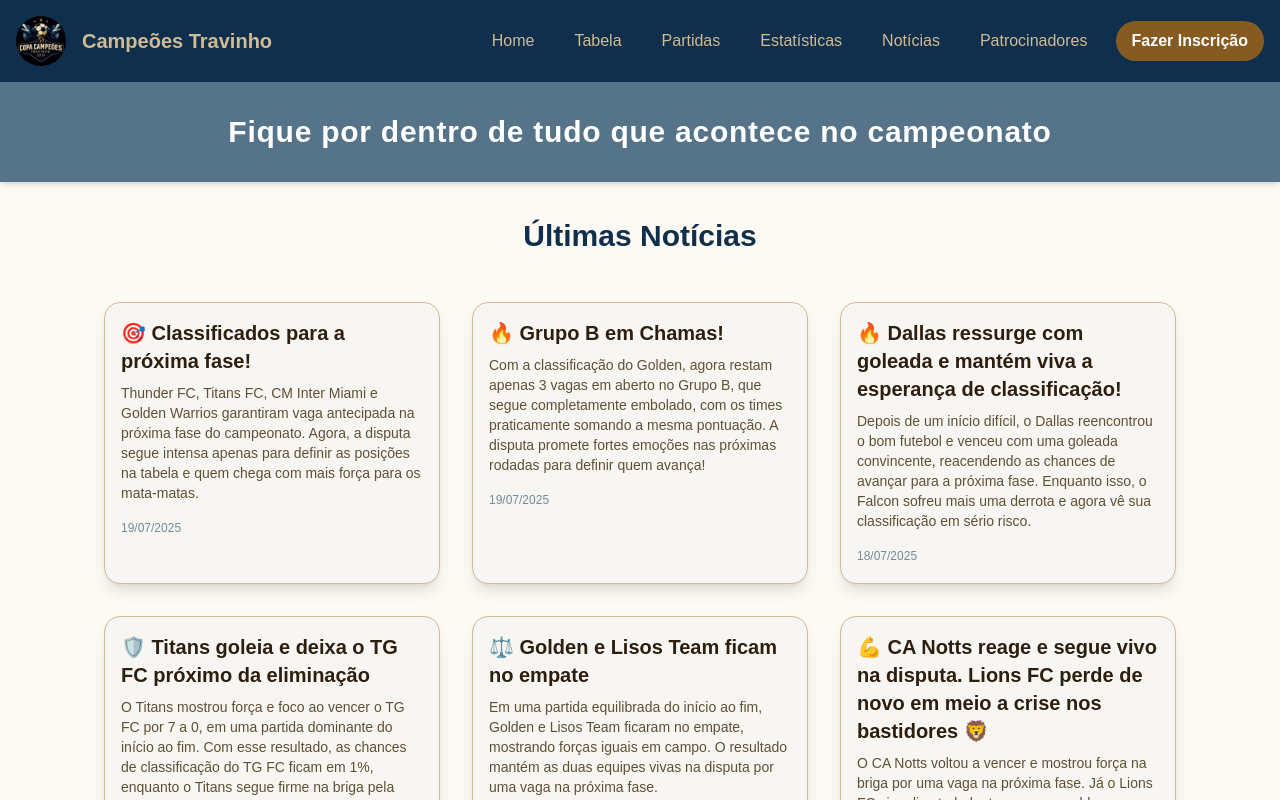
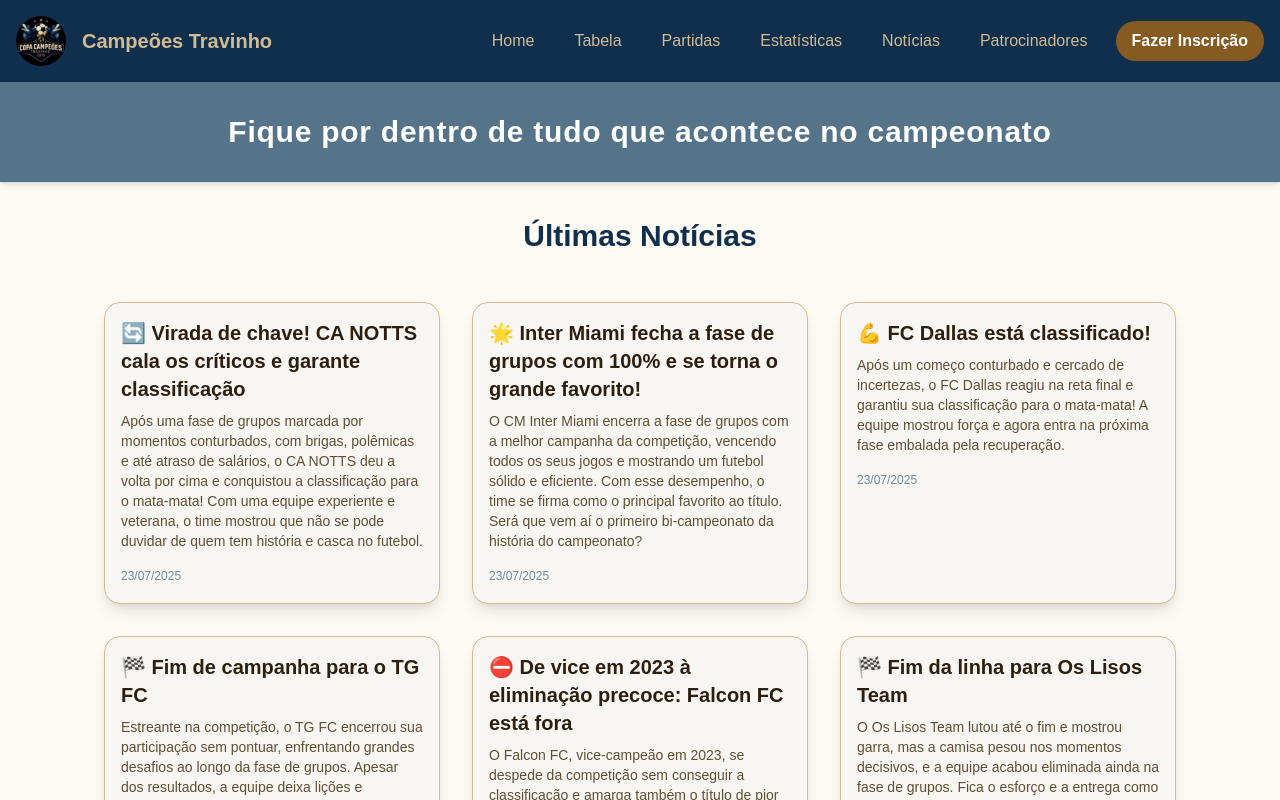
Before and after one commit to ArianNogueira/campeoes_travinho, a Next.js app in the folder client/: page /news in a window 1280 px wide. Shown: the top 800 px of the page. Built offline with nearby package versions, Linux system fonts and the light colour scheme.

Commit message:
feat: update news

```diff
--- a/client/src/components/mockNews.ts
+++ b/client/src/components/mockNews.ts
@@ -140,4 +140,46 @@ export const news: NewsItem[] = [
     summary:
     "Com a classificação do Golden, agora restam apenas 3 vagas em aberto no Grupo B, que segue completamente embolado, com os times praticamente somando a mesma pontuação. A disputa promete fortes emoções nas próximas rodadas para definir quem avança!"
   },
+  {
+    id: 25,
+    title: "🔄 Virada de chave! CA NOTTS cala os críticos e garante classificação",
+    date: "23/07/2025",
+    summary:
+    "Após uma fase de grupos marcada por momentos conturbados, com brigas, polêmicas e até atraso de salários, o CA NOTTS deu a volta por cima e conquistou a classificação para o mata-mata! Com uma equipe experiente e veterana, o time mostrou que não se pode duvidar de quem tem história e casca no futebol."
+  },
+  {
+    id: 24,
+    title: "🌟 Inter Miami fecha a fase de grupos com 100% e se torna o grande favorito!",
+    date: "23/07/2025",
+    summary:
+    "O CM Inter Miami encerra a fase de grupos com a melhor campanha da competição, vencendo todos os seus jogos e mostrando um futebol sólido e eficiente. Com esse desempenho, o time se firma como o principal favorito ao título. Será que vem aí o primeiro bi-campeonato da história do campeonato?"
+  },
+  {
+    id: 20,
+    title: "💪 FC Dallas está classificado!",
+    date: "23/07/2025",
+    summary:
+    "Após um começo conturbado e cercado de incertezas, o FC Dallas reagiu na reta final e garantiu sua classificação para o mata-mata! A equipe mostrou força e agora entra na próxima fase embalada pela recuperação."
+  },
+  {
+    id: 21,
+    title: "🏁 Fim de campanha para o TG FC",
+    date: "23/07/2025",
+    summary:
+    "Estreante na competição, o TG FC encerrou sua participação sem pontuar, enfrentando grandes desafios ao longo da fase de grupos. Apesar dos resultados, a equipe deixa lições e experiência para possíveis futuras edições."
+  },
+  {
+    id: 22,
+    title: "⛔ De vice em 2023 à eliminação precoce: Falcon FC está fora",
+    date: "23/07/2025",
+    summary:
+    "O Falcon FC, vice-campeão em 2023, se despede da competição sem conseguir a classificação e amarga também o título de pior defesa do campeonato. Uma campanha muito abaixo do esperado, que surpreendeu torcedores e colocou em xeque o desempenho da equipe nesta edição."
+  },
+  {
+    id: 23,
+    title: "🏁 Fim da linha para Os Lisos Team",
+    date: "23/07/2025",
+    summary:
+    "O Os Lisos Team lutou até o fim e mostrou garra, mas a camisa pesou nos momentos decisivos, e a equipe acabou eliminada ainda na fase de grupos. Fica o esforço e a entrega como marca da participação nesta edição."
+  },
 ];
```
